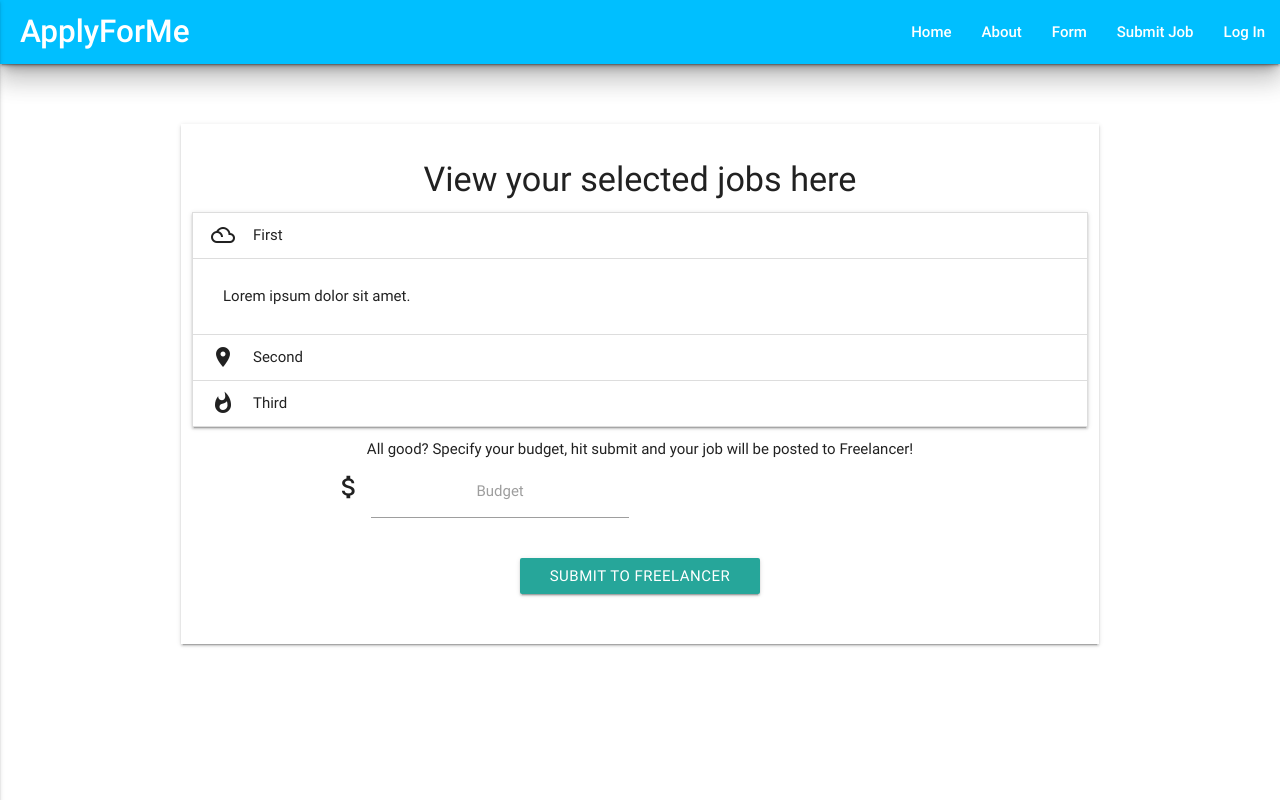
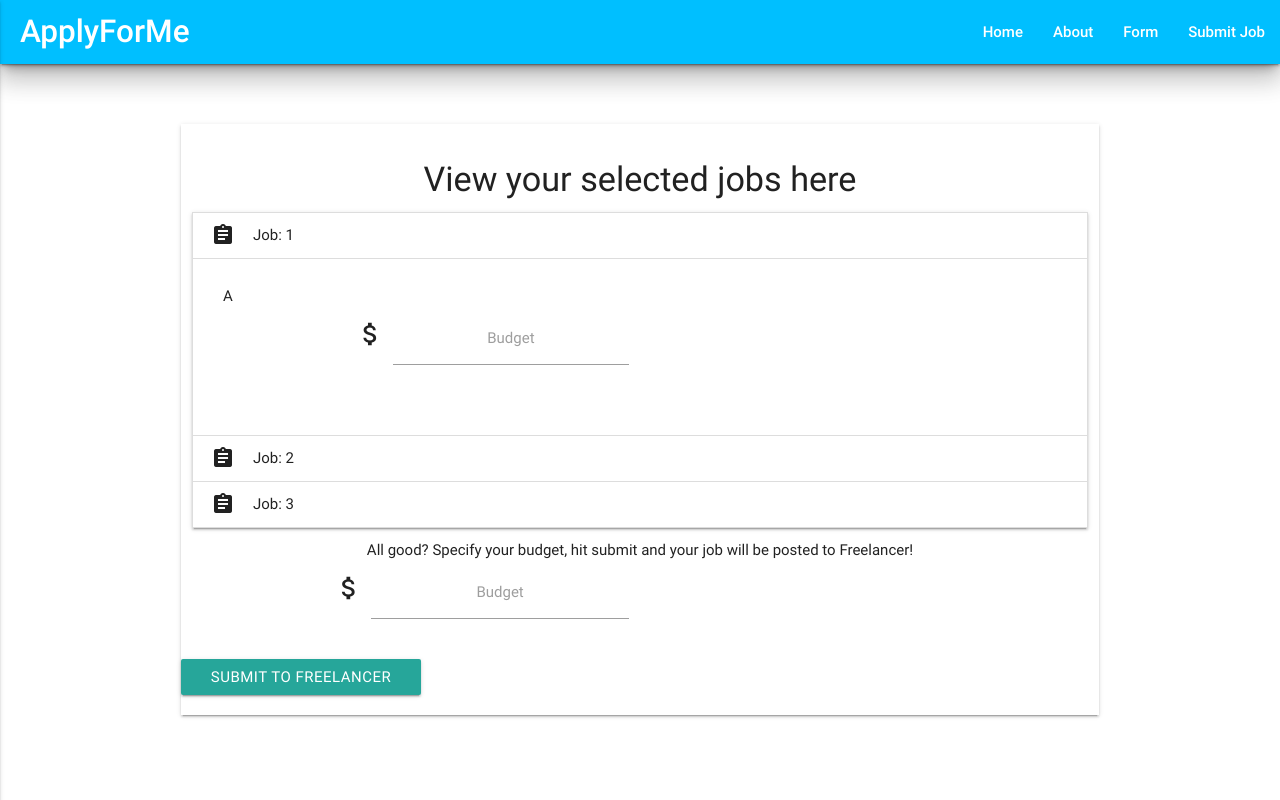
Before and after one commit to bitnahian/ApplyForMe, a Flask app: page /confirmation in a window 1280 px wide, after a click that opens the changed part. Run offline with Flask 2, Linux system fonts and the light colour scheme; some libraries are stand-ins or nearby versions.

Commit message:
confirmation page

```diff
--- a/app/app.py
+++ b/app/app.py
@@ -27,12 +27,12 @@ def login():
 
 @app.route('/logout')
 def logout():
-    session.pop('username', None)
-    return redirect('index/index.html')
+    session.pop('logged in', None)
+    return render_template('index/index.html')
 
 @app.route('/form')
 def form():
-    if 'logged in' in session:
+    if session['logged in']:
         return render_template('form/form.html')
     else:
         return redirect(url_for('handle_authorize'))
@@ -40,7 +40,8 @@ def form():
 
 @app.route('/confirmation')
 def confirmation():
-    return render_template('confirmation/confirmation.html')
+    cart = [ 'A', 'B', 'C' ]
+    return render_template('confirmation/confirmation.html', cart = cart )
 
 @app.route('/process')
 def process():
--- /dev/null
+++ b/app/static/scripts/confirmation.js
@@ -0,0 +1,3 @@
+$(document).ready(function() {
+
+};
--- a/app/templates/confirmation/confirmation.html
+++ b/app/templates/confirmation/confirmation.html
@@ -1,4 +1,4 @@
-{% extends "form/form_base.html" %}
+{% extends "confirmation/confirmation_base.html" %}
 {% block content %}
 
 <div class="container">
@@ -16,7 +16,28 @@
 			</div> -->
 
 			<ul class="collapsible" data-collapsible="accordion">
+				{% for jobs in cart %}
 				<li>
+					<div class="collapsible-header"><i class="material-icons">assignment</i> Job: {{ loop.index }}
+					</div>
+
+					<div class="collapsible-body"><span> {{ jobs }} </span>
+						<div class="container center-align">
+							<div class="row">
+								<form>
+										<div class="input-field col s6 center">
+											<i class="material-icons prefix">attach_money</i>
+											<input name="{{ loop.index }}" id="icon_prefix" type="text" class="validate">
+											<label for="icon_prefix">Budget</label>
+										</div>
+								</form>
+							</div>
+						</div>
+					</div>
+
+				</li>
+				{% endfor %}
+				<!-- <li>
 					<div class="collapsible-header"><i class="material-icons">filter_drama</i>First</div>
 					<div class="collapsible-body"><span>Lorem ipsum dolor sit amet.</span></div>
 				</li>
@@ -27,7 +48,7 @@
 				<li>
 					<div class="collapsible-header"><i class="material-icons">whatshot</i>Third</div>
 					<div class="collapsible-body"><span>Lorem ipsum dolor sit amet.</span></div>
-				</li>
+				</li> -->
 			</ul>
 							<p class="center-align">All good? Specify your budget, hit submit and your job will be posted to Freelancer!</p>
 
@@ -41,6 +62,7 @@
 							</div>
 					</form>
 				</div>
+			</div>
 				<div class="row">
 				<button type="submit" class="btn btn-default center-align">Submit to Freelancer</button>
 				</div>
--- /dev/null
+++ b/app/templates/confirmation/confirmation_base.html
@@ -0,0 +1,47 @@
+{% include "head.html" %}
+<!--This file is the base template -->
+<!DOCTYPE html>
+
+    <html lang="en">
+    <head>
+        <meta charset="UTF-8">
+        <!--Let browser know website is optimized for mobile-->
+        <meta name="viewport" content="width=device-width, initial-scale=1.0">
+        <meta http-equiv="X-UA-Compatible" content="ie=edge">
+
+        {% block head %}
+        <title>Search for jobs</title>
+
+        <script src="https://ajax.googleapis.com/ajax/libs/jquery/3.1.0/jquery.min.js"></script>
+            <script src="{{ url_for('static', filename='scripts/site.js') }}"></script>
+
+
+    <!-- Latest compiled and minified CSS -->
+<!--   <link rel="stylesheet" href="https://maxcdn.bootstrapcdn.com/bootstrap/3.3.6/css/bootstrap.min.css" integrity="sha384-1q8mTJOASx8j1Au+a5WDVnPi2lkFfwwEAa8hDDdjZlpLegxhjVME1fgjWPGmkzs7" crossorigin="anonymous">
+ -->
+  <!-- Latest compiled and minified JavaScript -->
+  <script src="{{ url_for('static', filename='js/bootstrap.min.js') }}" integrity="sha384-Tc5IQib027qvyjSMfHjOMaLkfuWVxZxUPnCJA7l2mCWNIpG9mGCD8wGNIcPD7Txa" crossorigin="anonymous"></script>
+
+    <script src="{{ url_for('static', filename='scripts/confirmation.js') }}"></script>
+  <script type=text/javascript>
+  $SCRIPT_ROOT = {{ request.script_root|tojson|safe }};
+</script>
+
+        <title>{% block title %}{% endblock %}</title>
+        <link href="http://fonts.googleapis.com/icon?family=Material+Icons" rel="stylesheet">
+        <link type="text/css" rel="stylesheet" href="{{ url_for('static', filename='css/materialize.css') }}"  media="screen,projection"/>
+        <link type="text/css" rel="stylesheet" href="{{ url_for('static', filename='css/styles.css') }}"  media="screen,projection"/>
+        {% endblock %}
+    </head>
+
+    <body>
+
+    <main id="content">{% block content %}{% endblock %}</main>
+
+    {% block scripts %}
+    <!--Import jQuery before materialize.js-->
+    <script type="text/javascript" src="{{ url_for('static', filename='js/materialize.min.js') }}"></script>
+    {% endblock %}
+
+    </body>
+    </html>
--- a/app/templates/head.html
+++ b/app/templates/head.html
@@ -14,19 +14,17 @@
       <li><a href="{{url_for('form')}}"><strong>Form</strong></a></li>
       <li><a href="{{url_for('confirmation')}}"><strong>Submit Job</strong></a></li>
 
-        {% if session.firstname %}
-            <li><a href="#"><strong>Log Out</strong></a></li>
-        {% else %}
-        <li><a href="{{url_for('login')}}"><strong>Log In</strong></a></li>
+        {% if session['logged in']  %}
+            <li><a href="{{ url_for('logout')}}"><strong>Log Out</strong></a></li>
         {% endif %}
       </ul>
         <ul class="side-nav" id="mobile-demo">
          <li><a href="{{ url_for('home') }}">Home</a></li>
       <li><a href="{{ url_for('about') }}">About</a></li>
       <li><a href="{{url_for('form')}}">Form</a></li>
-            <li><a href="{{url_for('confirmation')}}">Submit Job</a></li>
 
         {% if session.firstname %}
+            <li><a href="{{url_for('confirmation')}}">Submit Job</a></li>
             <li><a href="#">Log Out</a></li>
         {% else %}
         <li><a href="{{url_for('login')}}">Log In</a></li>
```
